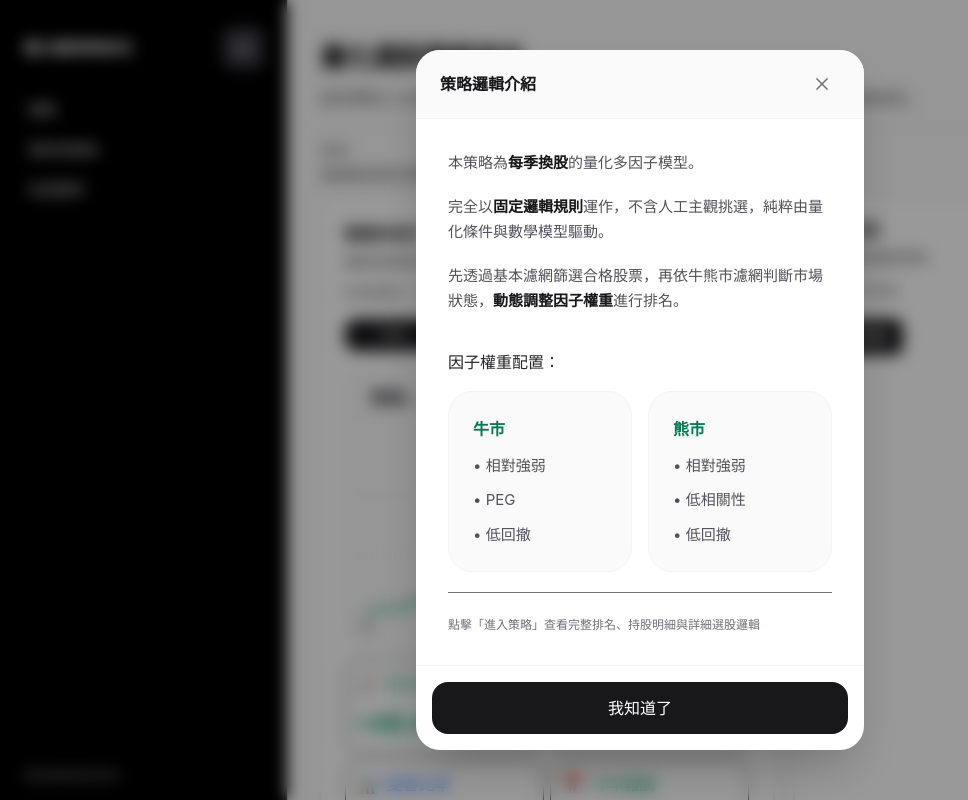
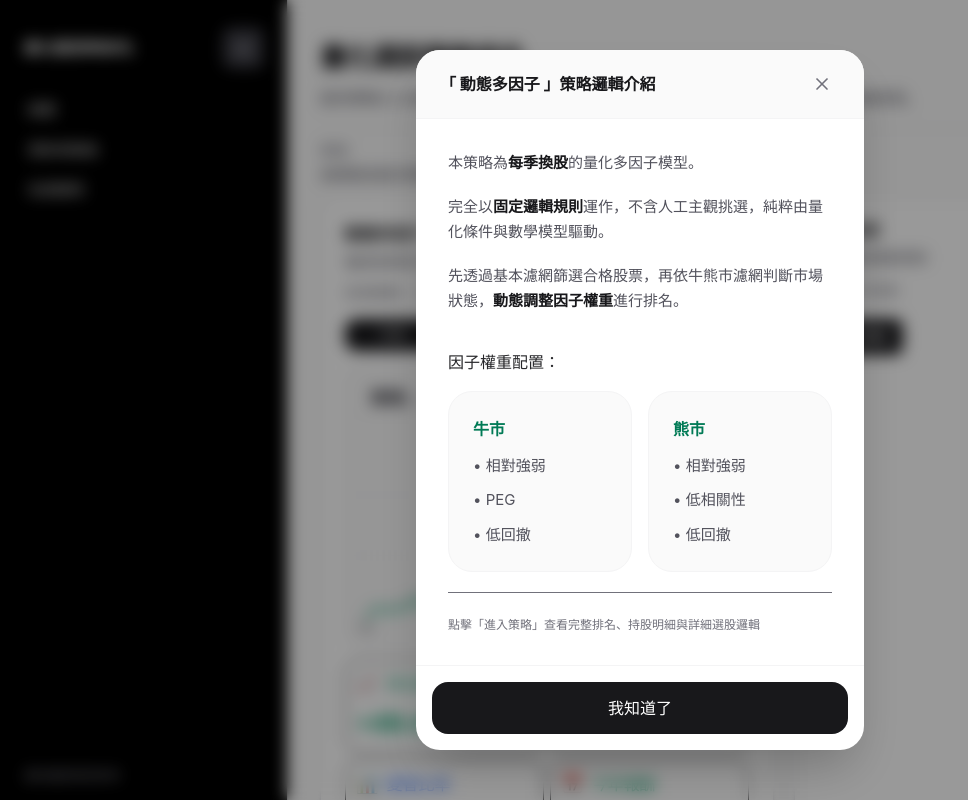
Before and after one commit to amu-0713/my-stock-rank, a React (Vite) app: page / in a window 1280 px wide. Both pictures are taken after a click on the button 628 px from the left and 241 px from the top of the page. Shown: the whole page, without its empty margins (0-968 px from the left). Built offline with nearby package versions, Linux system fonts and the light colour scheme.

Commit message:
Update HomePage.jsx

```diff
--- a/src/pages/HomePage.jsx
+++ b/src/pages/HomePage.jsx
@@ -323,7 +323,7 @@ export default function HomePage() {
 
       {/* 標題列 */}
       <div className="flex justify-between items-center px-6 py-4 border-b border-zinc-100 bg-zinc-50 shrink-0">
-        <h3 className="font-bold text-zinc-900">策略邏輯介紹</h3>
+        <h3 className="font-bold text-zinc-900">「 動態多因子 」策略邏輯介紹</h3>
         <button
           onClick={() => setIsModalOpen(false)}
           className="p-2 hover:bg-zinc-200 rounded-full transition-colors"
```
